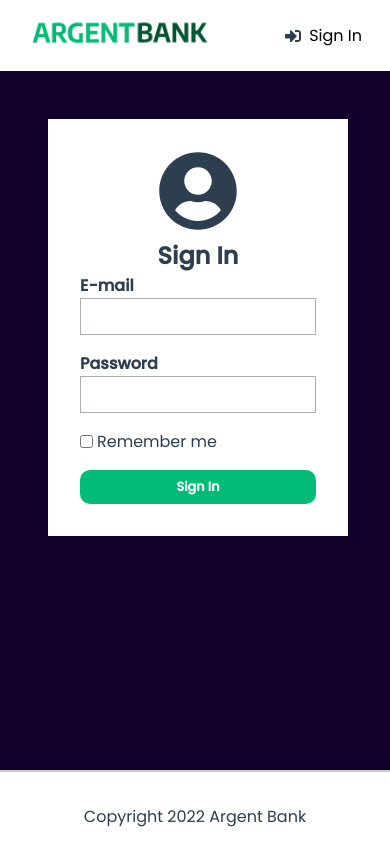
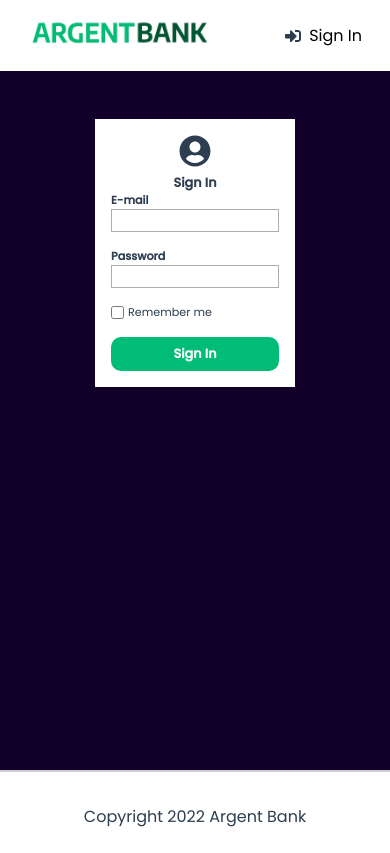
Before and after one commit to yxwangOCR/YixuanWANG_P13_11082022_ArgentBank, a React (Create React App) app: page /login in a window 390 px wide. Built offline with nearby package versions, Linux system fonts and the light colour scheme.

Commit message:
Hero CSS

```diff
--- a/src/components/Button/Button.jsx
+++ b/src/components/Button/Button.jsx
@@ -18,7 +18,7 @@ const Button=({
   const ButtonSize = SIZE.includes(buttonSize) ? buttonSize : SIZE[0];
 
   return (
-    <Link to="/" className="btn-link">
+    <Link to="/login" className="btn-link">
       <button className={`btn ${ButtonStyle} ${ButtonSize}`} onClick={onClick} type={type}>
         {children}
         </button>
--- a/src/components/Features/Features.css
+++ b/src/components/Features/Features.css
@@ -21,9 +21,3 @@
   font-weight: bold;
   margin-bottom: 0.5rem;
 }
-
-@media (min-width: 920px) {
-  .features-container {
-    flex-direction: row;
-  }
-}
--- a/src/components/Form/Form.css
+++ b/src/components/Form/Form.css
@@ -33,3 +33,28 @@
 .remember-wrapper label {
   margin-left: 0.25rem;
 }
+
+
+@media (max-width:425px) {
+  .login-content {
+    width: 200px;
+    padding: 1rem;
+  }
+  .sign-in-icon {
+    font-size: 2rem;
+  }
+  .login-content h1{
+    font-size: 0.8rem;
+  }
+  .input-login-wrapper label {
+    font-size: 0.7rem;
+  }
+  .input-login-wrapper input {
+    padding: 2px;
+    font-size: 0.7rem;
+    border: 1px solid rgb(176, 172, 172);
+  }
+  .remember-wrapper label {
+    font-size: 0.7rem;
+  }
+}
--- a/src/components/Form/Form.jsx
+++ b/src/components/Form/Form.jsx
@@ -1,5 +1,7 @@
 import React, {useState} from "react";
 import { FaUserCircle } from "react-icons/fa";
+import { useDispatch } from "react-redux";
+import {login} from "../../features/user/userSlice";
 import Button from "../Button/Button";
 import "./Form.css";
 
@@ -7,11 +9,22 @@ function Form() {
 const [email, setEmail] = useState("");
 const [password, setPassword] = useState("");
 
+const dispatch = useDispatch();
+
+const handleSubmit =(e)=>{
+  e.preventDefault();
+  dispatch(login({
+    email: email,
+    password:password,
+    loggedIn: true,
+  }));
+}
+
   return (
     <section className="login-content">
       <FaUserCircle className="sign-in-icon" />
       <h1>Sign In</h1>
-      <form className="login-form">
+      <form className="login-form" onSubmit={(e)=>handleSubmit(e)}>
         <div className="input-login-wrapper">
           <label htmlFor="email">E-mail</label>
           <input
@@ -27,6 +40,7 @@ const [password, setPassword] = useState("");
           <input
           type="password"
           id="password"
+          autoComplete="off"
           required
           value={password}
           onChange={(e)=>setPassword(e.target.value)}/>
--- a/src/components/Hero/Hero.css
+++ b/src/components/Hero/Hero.css
@@ -10,7 +10,7 @@
 .hero-content {
   position: relative;
   top: 2rem;
-  width: 200px;
+  width: 15rem;
   background: white;
   padding: 2rem;
   text-align: left;
--- a/src/pages/Home/Home.css
+++ b/src/pages/Home/Home.css
@@ -0,0 +1,6 @@
+@media (max-width: 750px) {
+    .features-container {
+
+        flex-direction: column;
+      }
+}
```
